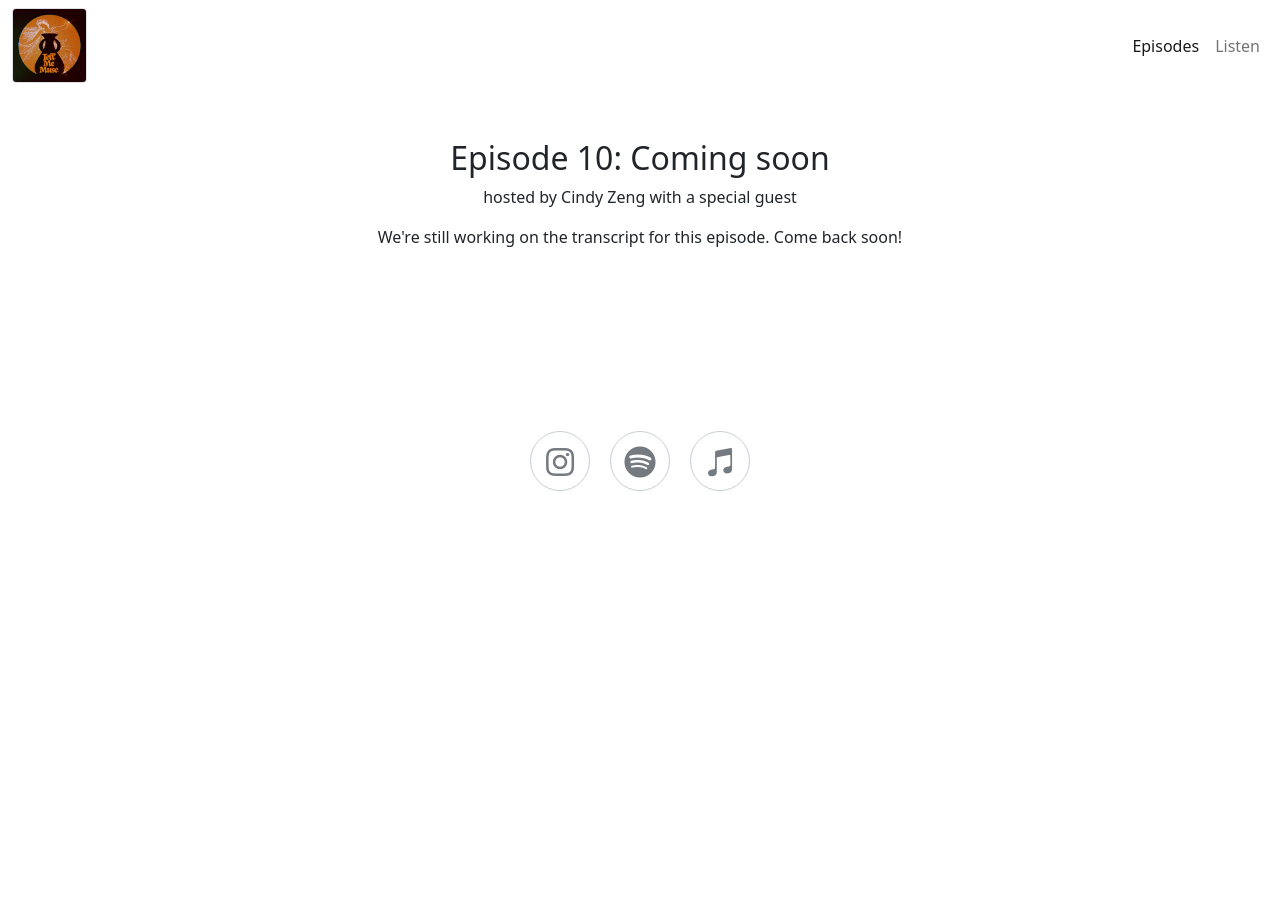
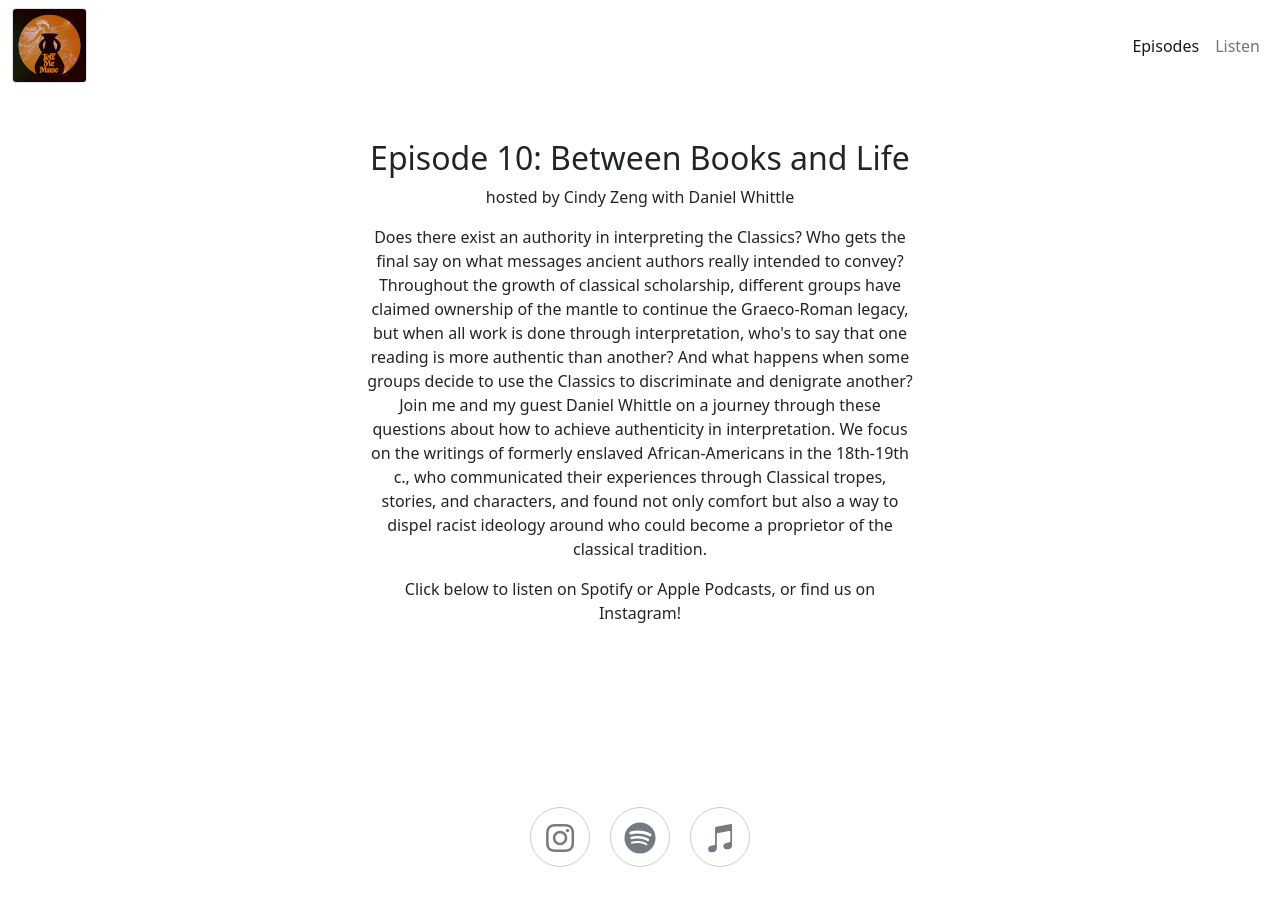
Before and after one commit to tellmemuse/tellmemuse.github.io, a plain HTML site: page transcripts/10.html in a window 1280 px wide. Before the commit the page ends 800 px from the top, so only its background shows below. Drawn offline with Linux system fonts and the light colour scheme; some packages are replaced by stand-ins of ours; a script that the page names is missing.

Commit message:
Update 10.html

```diff
--- a/transcripts/10.html
+++ b/transcripts/10.html
@@ -34,9 +34,10 @@
     <div class="container py-4 py-xl-5">
         <div class="row mb-5">
             <div class="col-md-8 col-xl-6 text-center mx-auto">
-                <h2>Episode 10: Coming soon<br></h2>
-                <p class="w-lg-50">hosted by Cindy Zeng&nbsp;with a special guest<br></p>
-                <p class="w-lg-50">We're still working on the transcript for this episode. Come back soon!<br></p>
+                <h2>Episode 10: Between Books and Life<br></h2>
+                <p class="w-lg-50">hosted by Cindy Zeng&nbsp;with Daniel Whittle<br></p>
+                <p class="w-lg-50">Does there exist an authority in interpreting the Classics? Who gets the final say on what messages ancient authors really intended to convey? Throughout the growth of classical scholarship, different groups have claimed ownership of the mantle to continue the Graeco-Roman legacy, but when all work is done through interpretation, who's to say that one reading is more authentic than another? And what happens when some groups decide to use the Classics to discriminate and denigrate another? Join me and my guest Daniel Whittle on a journey through these questions about how to achieve authenticity in interpretation. We focus on the writings of formerly enslaved African-Americans in the 18th-19th c., who communicated their experiences through Classical tropes, stories, and characters, and found not only comfort but also a way to dispel racist ideology around who could become a proprietor of the classical tradition.<br></p>
+                <p class="w-lg-50">Click below to listen on Spotify or Apple Podcasts, or find us on Instagram!<br></p>
             </div>
         </div>
     </div>
```
